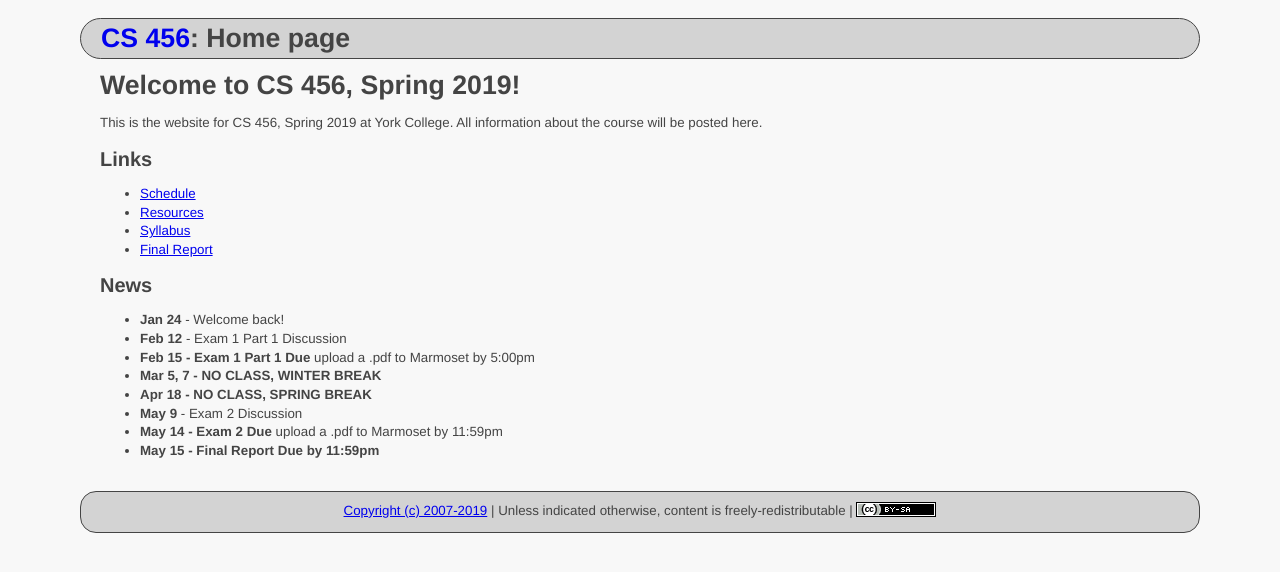
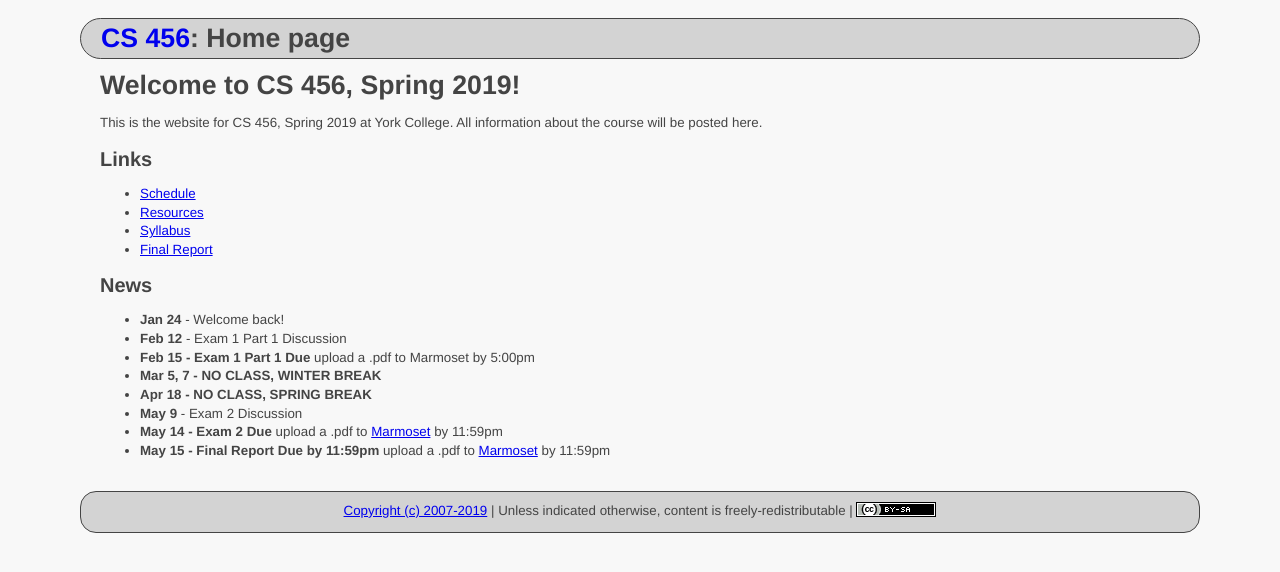
Before and after one commit to ycpcs/cs456-spring2019, a Jekyll site: the page built from index.md, in a window 1280 px wide. Shown: the top 572 px of the page. Built offline with Jekyll 4.4.1, drawn with Linux system fonts in a browser that asks for light colours.

Commit message:
update index
update index

```diff
--- a/index.md
+++ b/index.md
@@ -22,5 +22,5 @@ All information about the course will be posted here.
 * **Mar 5, 7 - NO CLASS, WINTER BREAK**
 * **Apr 18 - NO CLASS, SPRING BREAK**
 * **May 9** - Exam 2 Discussion
-* **May 14 - Exam 2 Due** upload a .pdf to Marmoset by 11:59pm
-* **May 15 - Final Report Due by 11:59pm**
+* **May 14 - Exam 2 Due** upload a .pdf to [Marmoset](https://cs.ycp.edu/marmoset/login) by 11:59pm
+* **May 15 - Final Report Due by 11:59pm** upload a .pdf to [Marmoset](https://cs.ycp.edu/marmoset/login) by 11:59pm
```
